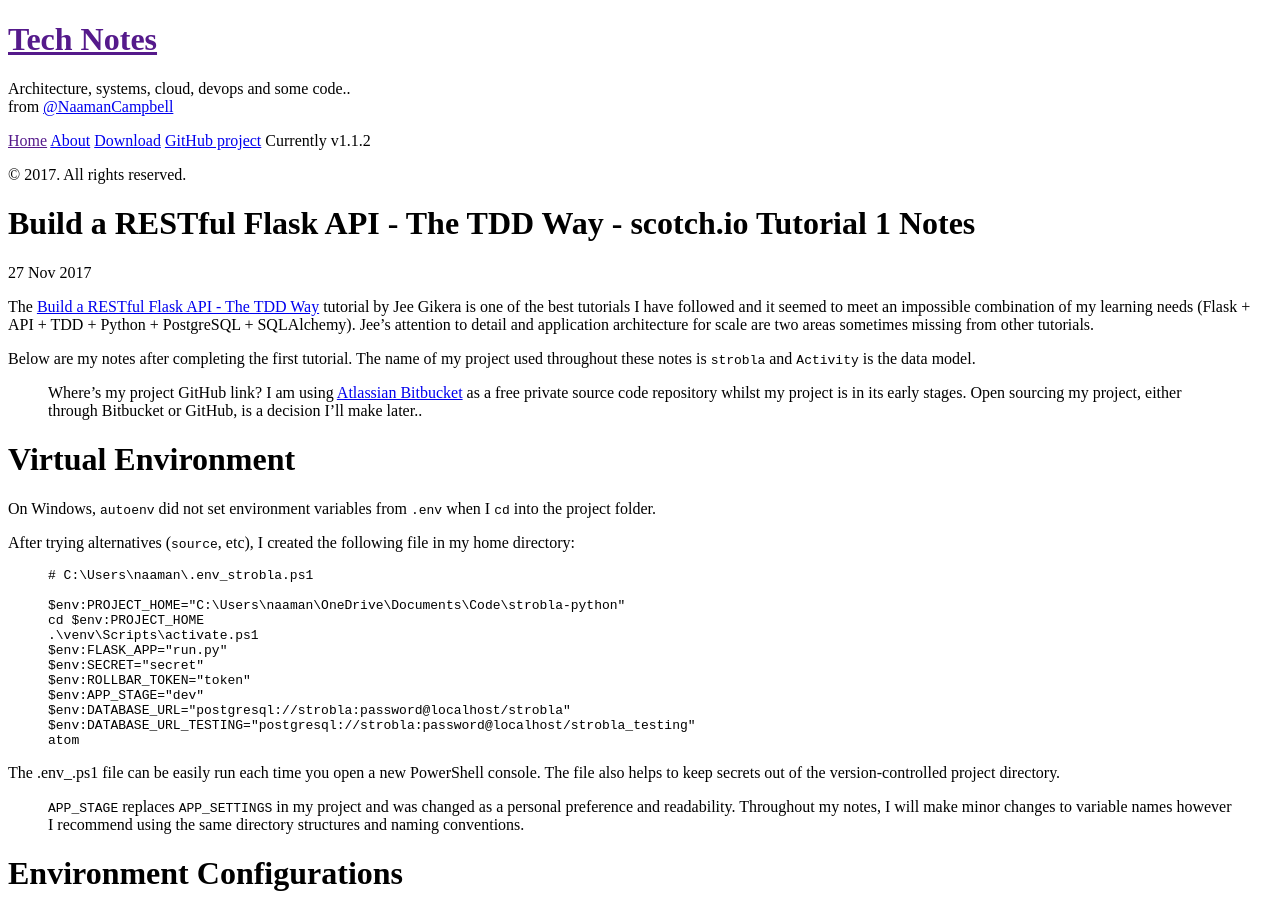
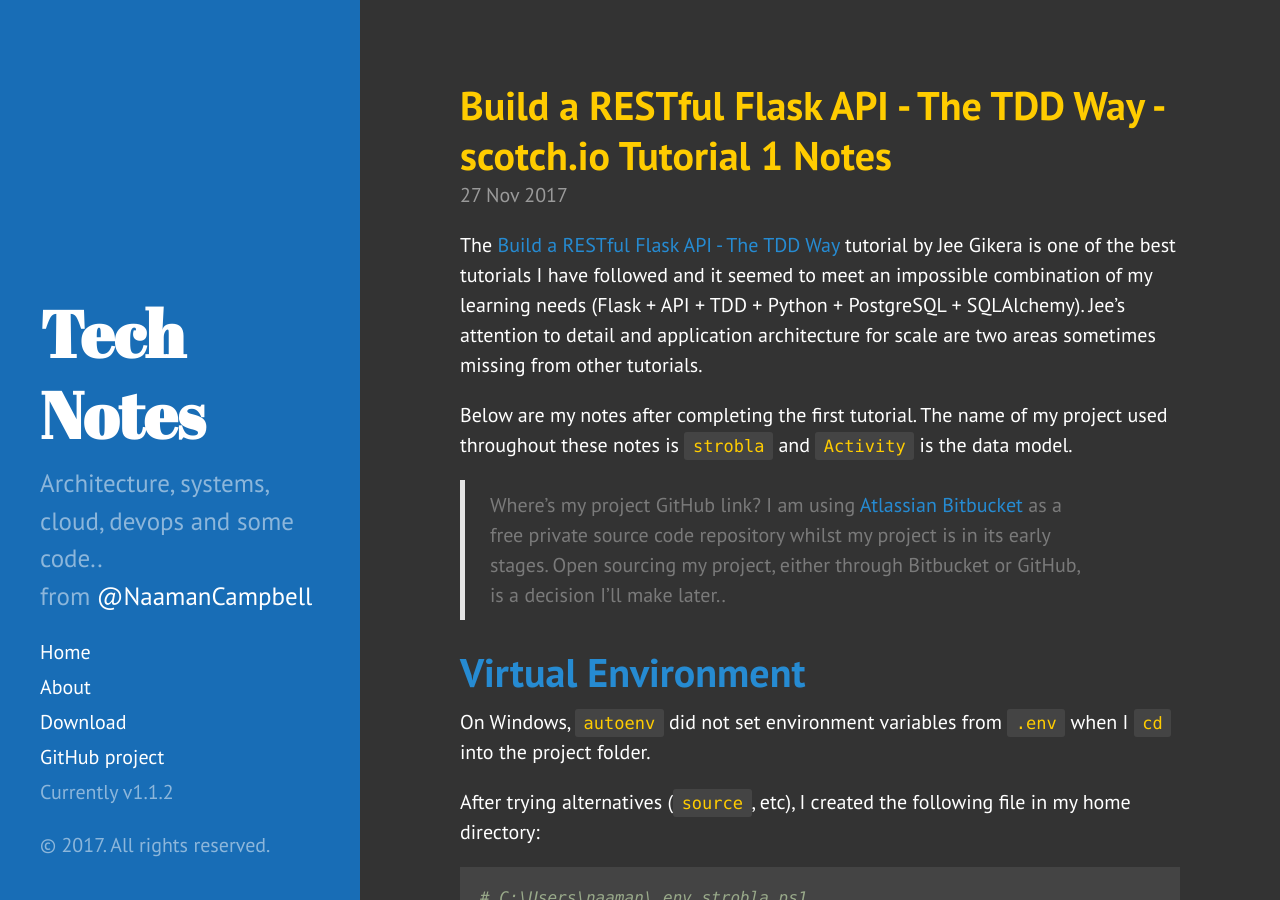
Before and after one commit to naamancampbell/naamancampbell.github.io, a Jekyll site: the page built from _posts/2017-11-27-flask-api-tutorial-1-notes.md, in a window 1280 px wide and 900 px high. Built offline with Jekyll 4.4.1, drawn with Linux system fonts in a browser that asks for light colours; comment, search, counter and statistics services are not loaded.

Commit message:
Trialling relative_url instead of baseurl

```diff
--- a/CNAME
+++ /dev/null
@@ -1 +0,0 @@
-tech.clancampbell.id.au
--- a/_includes/head.html
+++ b/_includes/head.html
@@ -15,9 +15,9 @@
   </title>
 
   <!-- CSS -->
-  <link rel="stylesheet" href="{{ site.baseurl }}public/css/poole.css">
-  <link rel="stylesheet" href="{{ site.baseurl }}public/css/syntax.css">
-  <link rel="stylesheet" href="{{ site.baseurl }}public/css/hyde.css">
+  <link rel="stylesheet" href="{{ "/public/css/poole.css" | relative_url }}">
+  <link rel="stylesheet" href="{{ "/public/css/syntax.css" | relative_url }}">
+  <link rel="stylesheet" href="{{ "/public/css/hyde.css" | relative_url }}">
   <link rel="stylesheet" href="https://fonts.googleapis.com/css?family=PT+Sans:400,400italic,700|Abril+Fatface">
 
   <!-- Icons -->
```
Also changed, not shown: _posts/2017-11-27-flask-api-tutorial-1-notes.md (+0 -1 lines).
